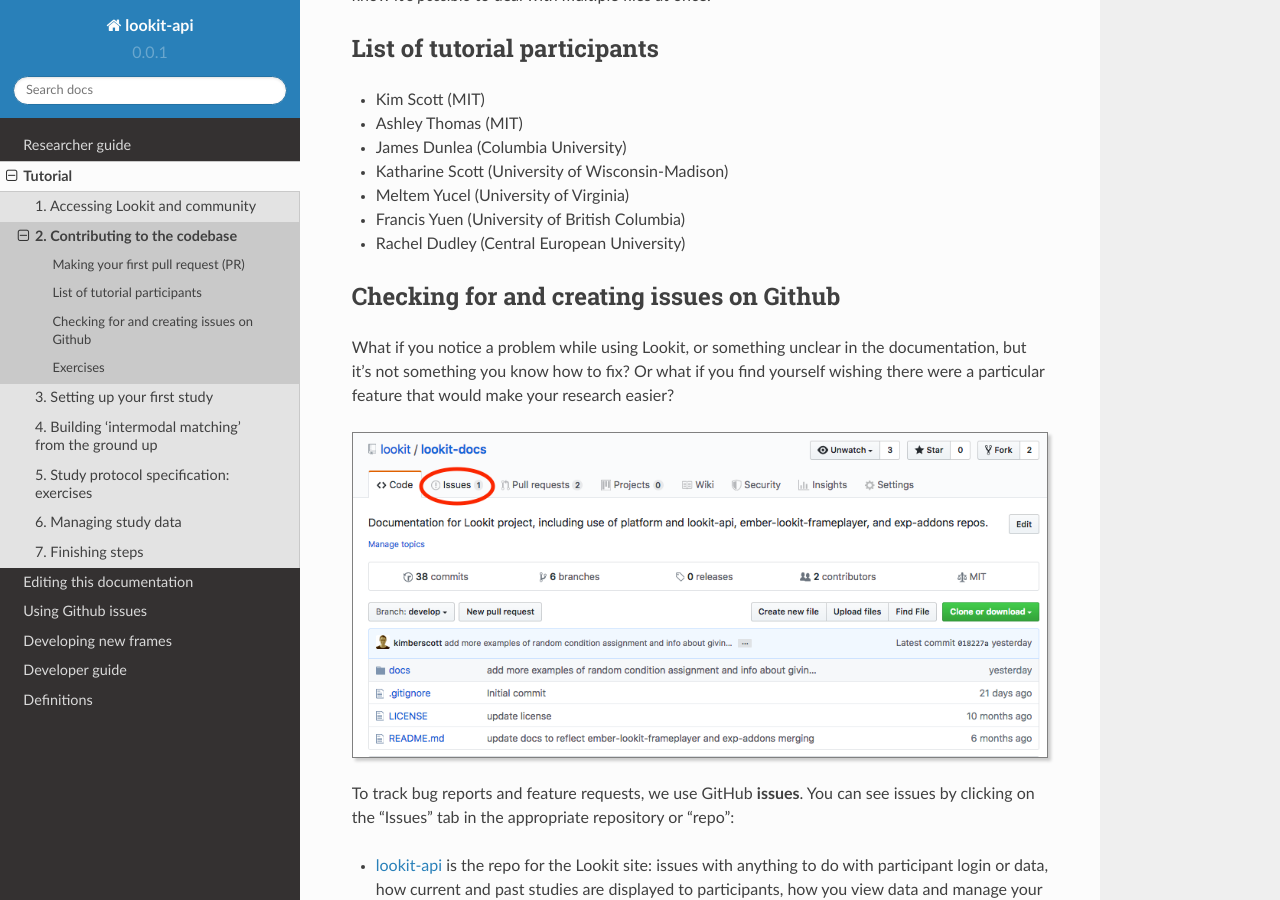
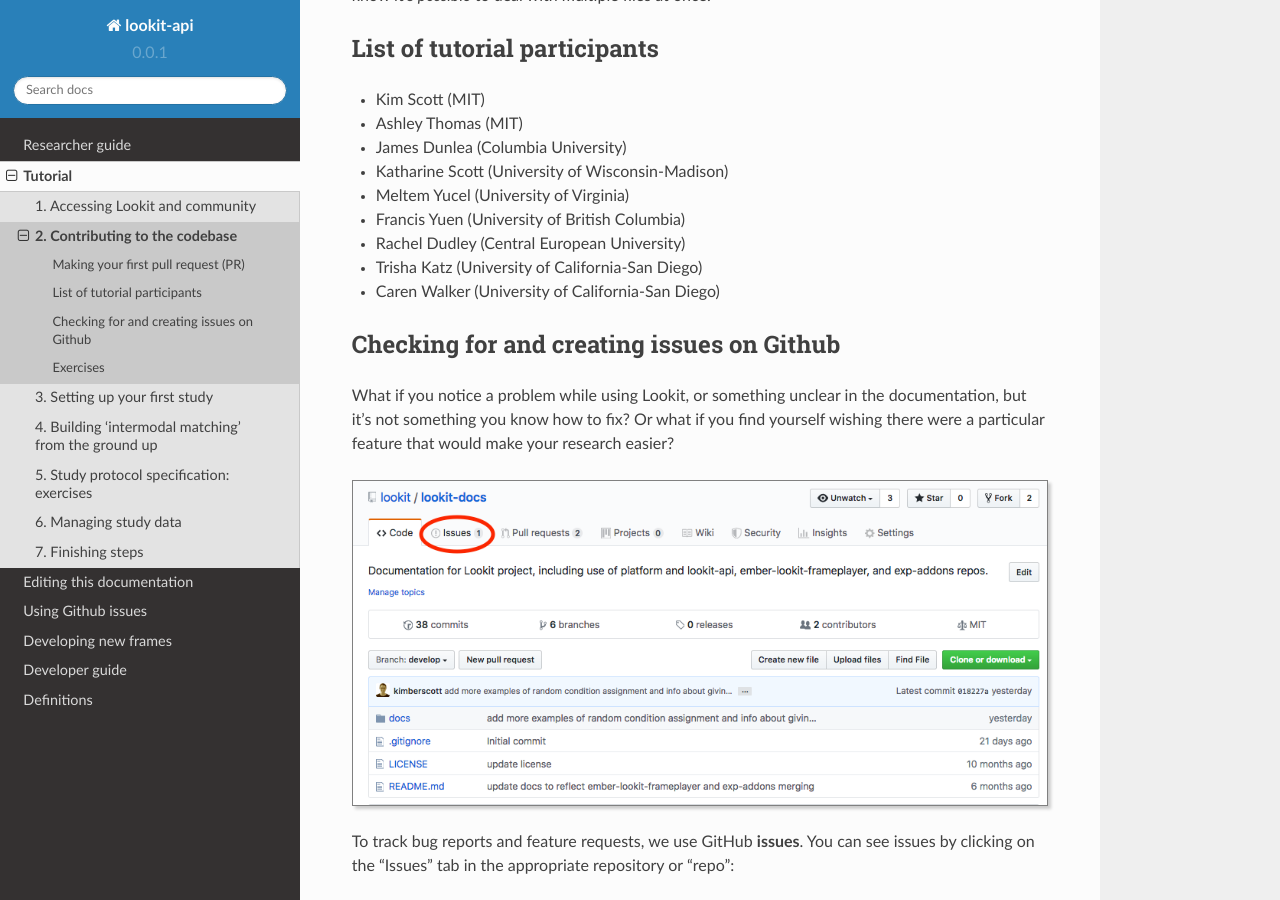
Before and after one commit to lookit/lookit-docs, a Sphinx documentation site: the page built from docs/source/tutorial-contributing.rst, in a window 1280 px wide and 900 px high, scrolled down 3661 px. Built offline with Sphinx 7.4.7 and the Read the Docs theme 2.0.0, drawn with Linux system fonts in a browser that asks for light colours.

Commit message:
Update tutorial-contributing.rst

```diff
--- a/docs/source/tutorial-contributing.rst
+++ b/docs/source/tutorial-contributing.rst
@@ -70,6 +70,8 @@
 - Meltem Yucel (University of Virginia)
 - Francis Yuen (University of British Columbia)
 - Rachel Dudley (Central European University)
+- Trisha Katz (University of California-San Diego)
+- Caren Walker (University of California-San Diego)
 
 .. _Github issues overview:
 
```
